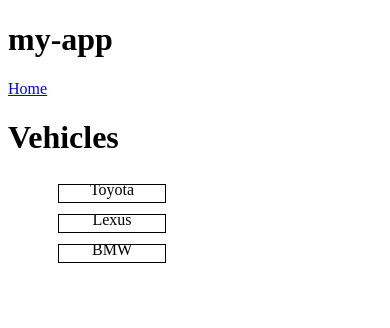
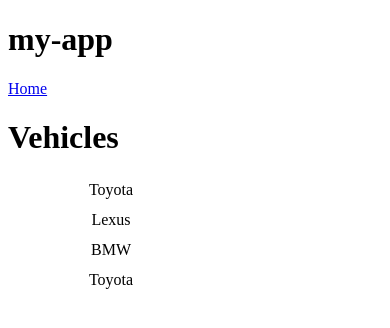
Before and after one commit to JrBolkema/RentARide, an Angular app in the folder RentARide/my-app/: page /home in a window 390 px wide. Shown: the top 328 px of the page. Built offline with nearby package versions, Linux system fonts and the light colour scheme.

Commit message:
Fixed sometimes nonresponsive click

```diff
--- a/RentARide/my-app/src/app/home/home.component.css
+++ b/RentARide/my-app/src/app/home/home.component.css
@@ -1,6 +1,6 @@
-table, tr {
+/* table, tr {
   border: 1px solid black;
-}
+} */
 #title:hover{
   cursor: pointer;
 }
--- a/RentARide/my-app/src/app/home/home.component.ts
+++ b/RentARide/my-app/src/app/home/home.component.ts
@@ -23,7 +23,7 @@
   }
 
   public getCars(car) {
-    if(this.show==false) {
+    if(this.vehicleNames[this.vehilces.indexOf(car)].Visible == false) {
       this.show = true;
       this.vehicleNames[this.vehilces.indexOf(car)].Visible = true;
     } else {
--- a/RentARide/my-app/src/app/vehicles.ts
+++ b/RentARide/my-app/src/app/vehicles.ts
@@ -31,5 +31,16 @@
         purchasePrice: 12000.00,
         vehicleType: null,
         fleetStatus: null
-    }
+    },
+    {
+      rarVehicleID: 3,
+      vin: null,
+      make: "Toyota",
+      model: "Corolla",
+      modelYear: 2015,
+      purchaseDate: "0001-01-01T00:00:00",
+      purchasePrice: 12000.00,
+      vehicleType: null,
+      fleetStatus: null
+  }
 ];
```
